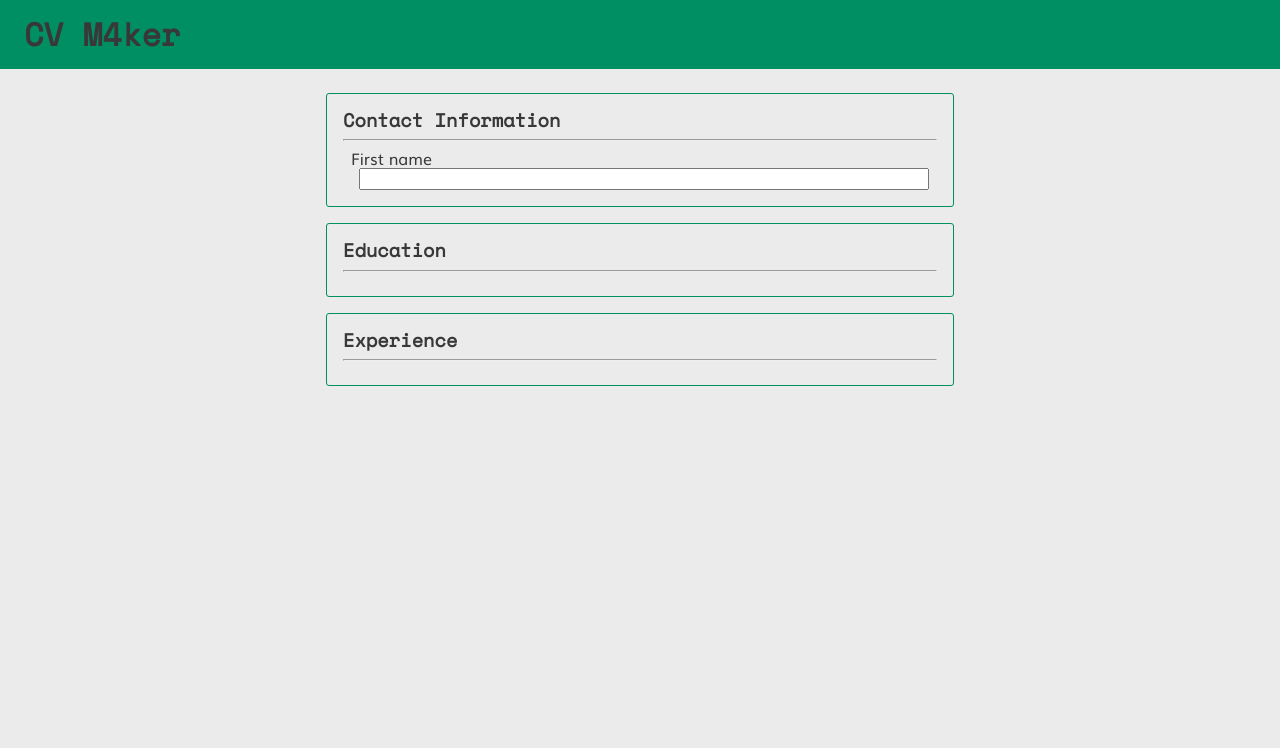
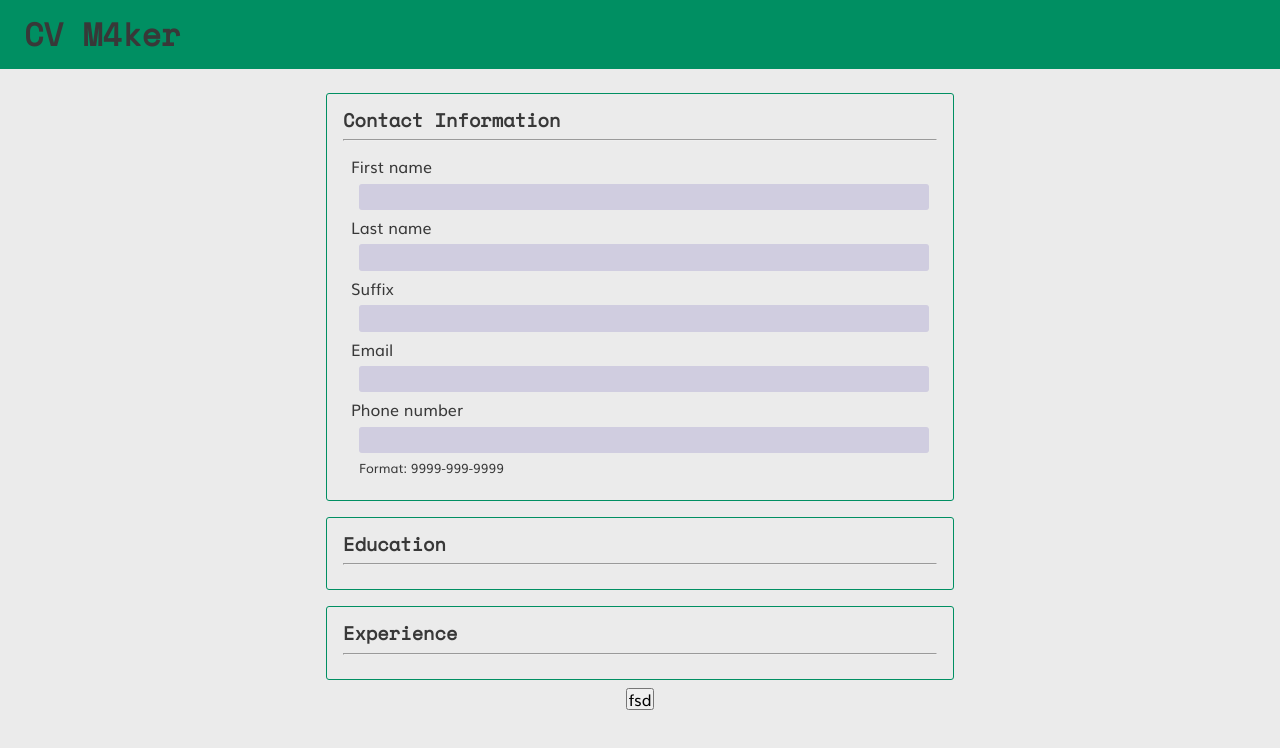
Before and after one commit to mrjgamboa/cv-project, a React (Create React App) app: page / in a window 1280 px wide. Shown: the top 748 px of the page. Built offline with nearby package versions, Linux system fonts and the light colour scheme.

Commit message:
added some input in GeneralSection component

```diff
--- a/src/components/cv-form/CVForm.js
+++ b/src/components/cv-form/CVForm.js
@@ -17,10 +17,14 @@ class CVForm extends Component {
 
   render() {
     return (
-      <form className={styles.CVForm}>
+      <form
+        className={styles.CVForm}
+        noValidate
+      >
         <GeneralSection />
         <EducationalSection />
         <PracticalSection />
+        <button type='submit'>fsd</button> { /* delete later */}
       </form>
     );
   }
--- a/src/components/cv-form/GeneralSection.js
+++ b/src/components/cv-form/GeneralSection.js
@@ -7,8 +7,37 @@ class GeneralSection extends Component {
         <h2>Contact Information</h2>
         <hr />
         <div>
-          <label>First name</label>
-          <input />
+          <label htmlFor='firstName'>First name</label>
+          <input
+            type='text'
+            id='firstName'
+            required
+          />
+          <label htmlFor='lastName'>Last name</label>
+          <input
+            type='text'
+            id='lastName'
+            required
+          />
+          <label htmlFor='suffix'>Suffix</label>
+          <input
+            type='text'
+            id='suffix'
+          />
+          <label htmlFor='email'>Email</label>
+          <input
+            type='email'
+            id='email'
+            required
+          />
+          <label htmlFor='phoneNumber'>Phone number</label>
+          <input
+            type='tel'
+            id='phoneNumber'
+            pattern='[0-9]{4}-[0-9]{3}-[0-9]{4}'
+            required
+            />
+            <small>Format: 9999-999-9999</small>
         </div>
       </section>
     );
--- a/src/styles/App.css
+++ b/src/styles/App.css
@@ -19,5 +19,6 @@ strong {
   color: var(--onyx);
   font-family: "Muli", Georgia, serif;
   margin:0;
+  overflow: auto;
   padding:0;
 }
--- a/src/styles/modules/CVForm.module.css
+++ b/src/styles/modules/CVForm.module.css
@@ -31,6 +31,28 @@
   flex-direction: column;
 }
 
+.CVForm label {
+  margin: .5rem 0;
+}
+
 .CVForm input {
+  background-color: var(--languidLavender);
+  border: 0;
+  border-radius: 3px;
+  font-size: 1rem;
   margin: 0 .5rem;
+  outline: none;
+  padding: .25rem;
 }
+
+.CVForm small {
+  margin: .5rem 0 .5rem .5rem;
+}
+
+.CVForm input:focus {
+  outline: 2px solid var(--ufoGreen);
+}
+
+.CVForm button:focus-visible {
+  outline: 2px solid var(--ufoGreen);
+}
```
